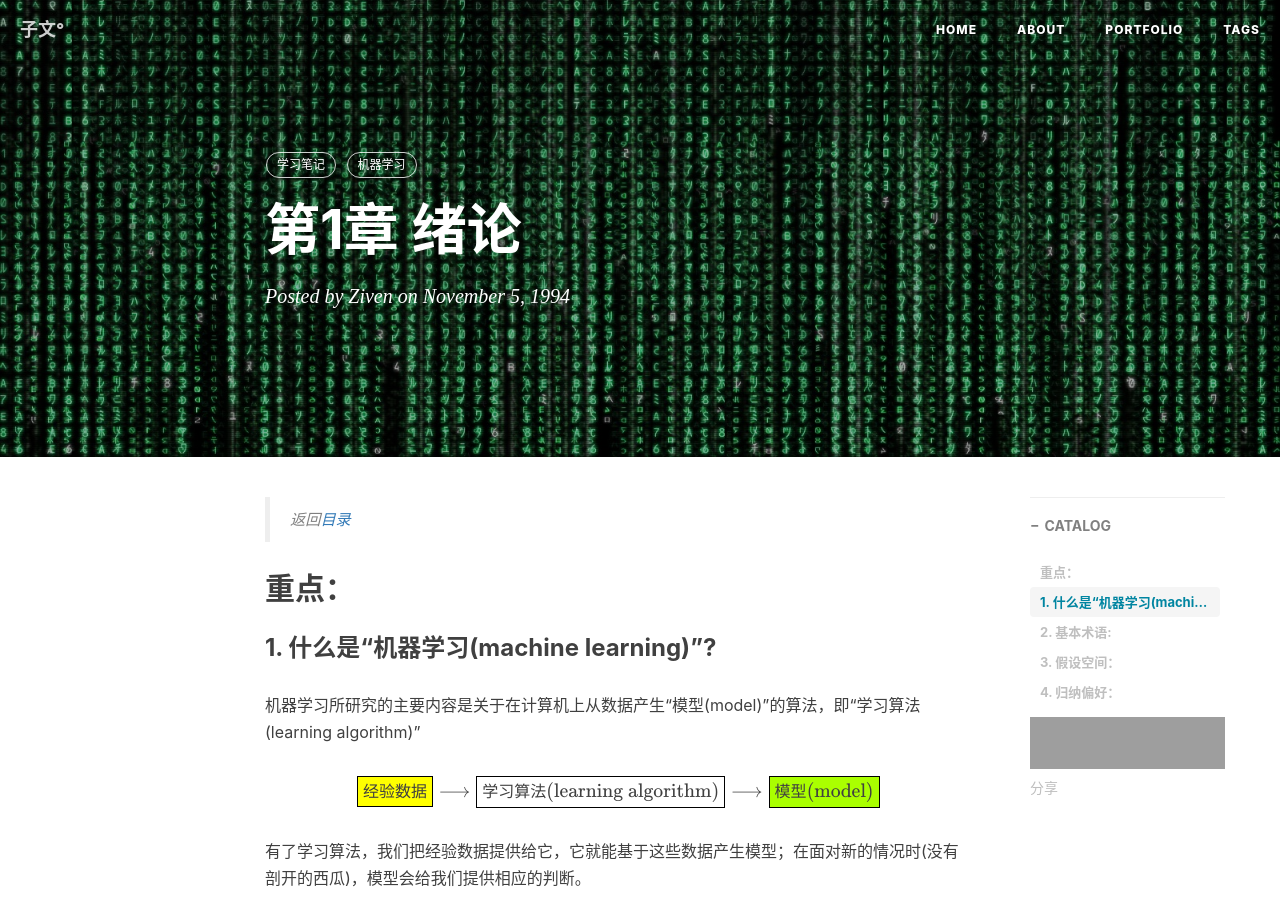
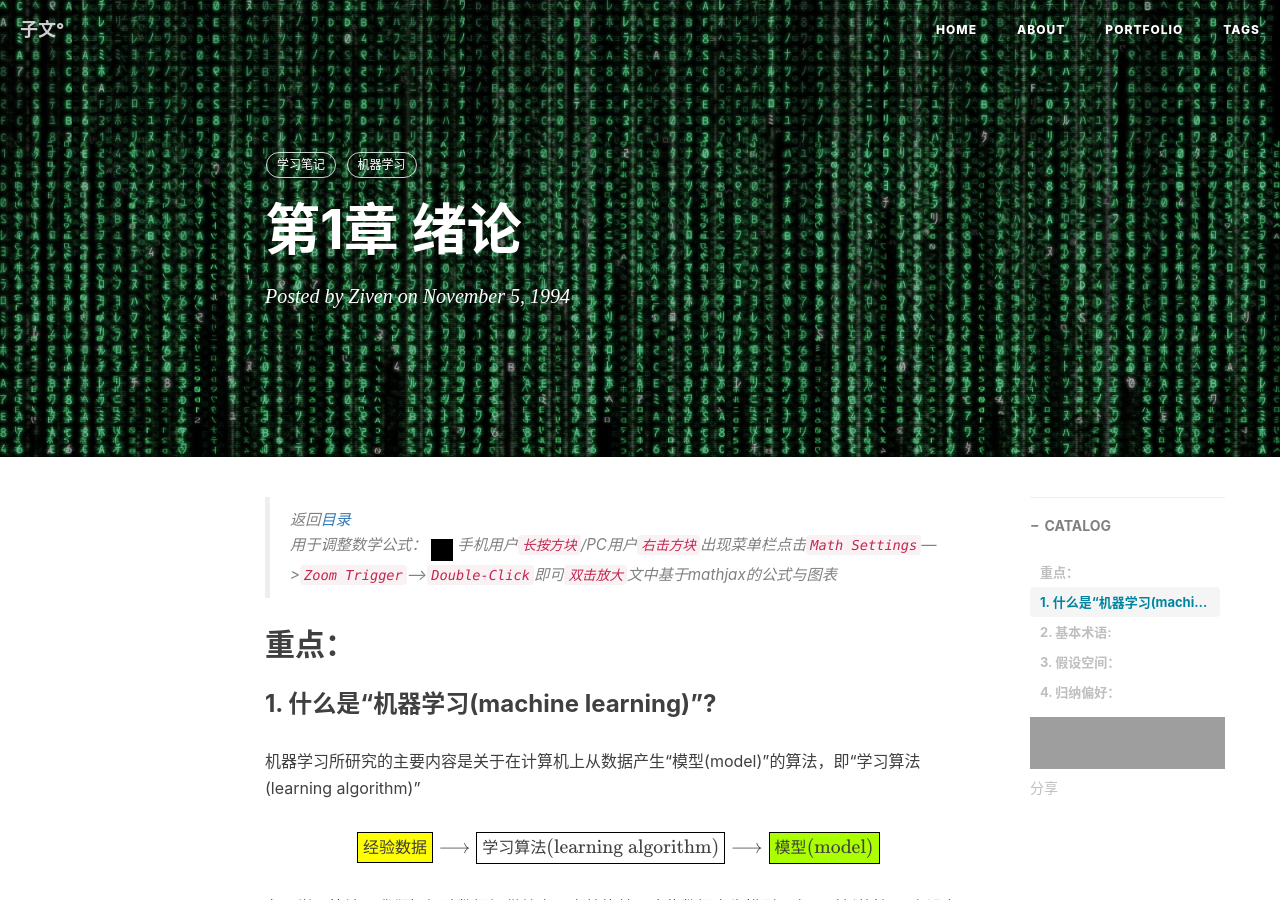
Before and after one commit to zivenyang/zivenyang.github.io, a Jekyll site: the page built from _posts/zzh-mathine-learning/2017-07-06-zzh-ml-chapter-1.markdown, in a window 1280 px wide and 900 px high, cut to the strip 0-900 px from the top of the window. Built offline with Jekyll 4.4.1, drawn with Linux system fonts in a browser that asks for light colours; nearby versions of some CDN libraries; formulas are drawn with MathJax 3; comment, search, counter and statistics services are not loaded; grey boxes are pictures that could not be loaded.

Commit message:
update ch1

```diff
--- a/_posts/zzh-mathine-learning/2017-07-06-zzh-ml-chapter-1.markdown
+++ b/_posts/zzh-mathine-learning/2017-07-06-zzh-ml-chapter-1.markdown
@@ -11,6 +11,9 @@ tags:
     - 机器学习
 ---
 > 返回[目录](http://ziven.xin/2017/07/06/zzh-machine-learning-outline/)
+用于调整数学公式：
+\\(\bbox[black,10px, border:1px solid black]{}\\)
+手机用户`长按方块`/PC用户`右击方块`出现菜单栏点击`Math Settings`--->`Zoom Trigger`--->`Double-Click`即可`双击放大`文中基于mathjax的公式与图表
 
 ## 重点：
 ### 1. 什么是“机器学习(machine learning)”?
```
